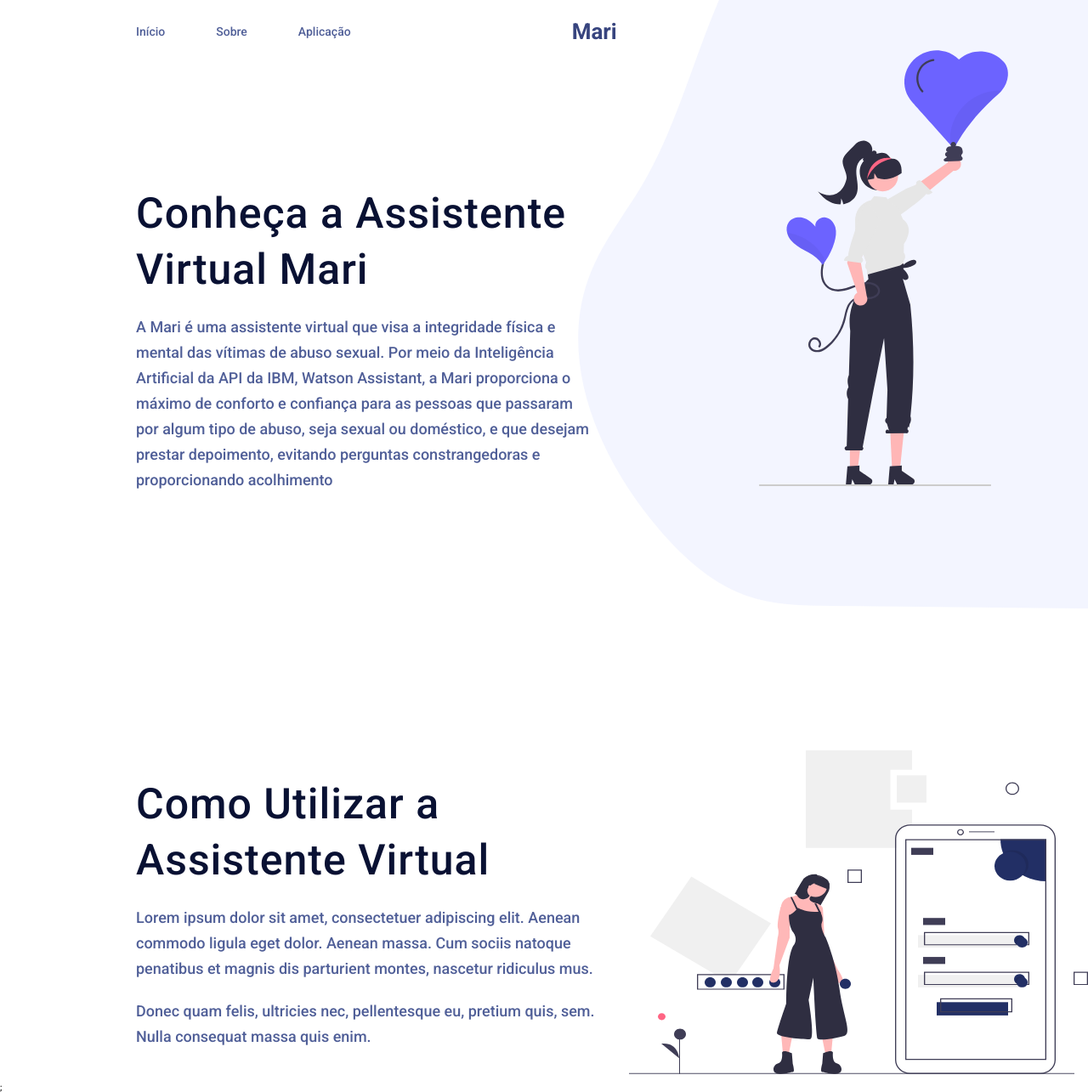
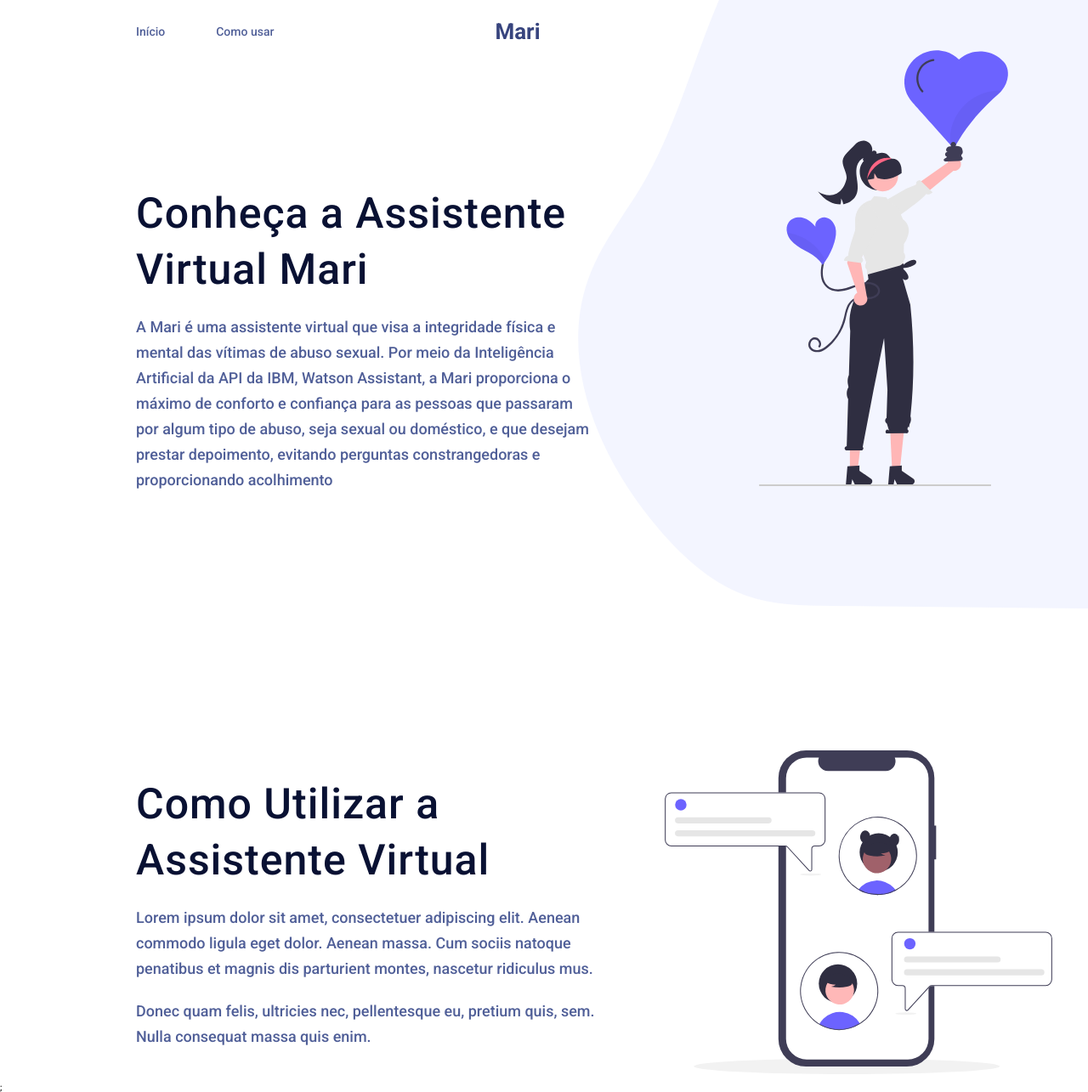
Before and after one commit to devjusan/mari-front, a React (Create React App) app: page / in a window 1280 px wide. Shown: the whole page at 85% size. Built offline with nearby package versions, Linux system fonts and the light colour scheme.

Commit message:
feat: basic route

```diff
--- a/public/index.html
+++ b/public/index.html
@@ -45,5 +45,23 @@
       To begin the development, run `npm start` or `yarn start`.
       To create a production bundle, use `npm run build` or `yarn build`.
     -->
+    <script>
+      window.watsonAssistantChatOptions = {
+        integrationID: 'f92fbf3c-cfef-4bb3-b359-bc784205464c', // The ID of this integration.
+        region: 'eu-gb', // The region your integration is hosted in.
+        serviceInstanceID: '2dac124f-f39f-4c12-9305-399f322937d3', // The ID of your service instance.
+        onLoad: function (instance) {
+          instance.render();
+        },
+      };
+      setTimeout(function () {
+        const t = document.createElement('script');
+        t.src =
+          'https://web-chat.global.assistant.watson.appdomain.cloud/versions/' +
+          (window.watsonAssistantChatOptions.clientVersion || 'latest') +
+          '/WatsonAssistantChatEntry.js';
+        document.head.appendChild(t);
+      });
+    </script>
   </body>
 </html>
--- a/src/components/header/index.tsx
+++ b/src/components/header/index.tsx
@@ -5,9 +5,12 @@ const Header: React.FC = () => (
   <Styles.Header>
     <nav>
       <ul>
-        <li>Início</li>
-        <li>Sobre</li>
-        <li>Aplicação</li>
+        <li>
+          <a href="/#">Início</a>
+        </li>
+        <li>
+          <a href="#use">Como usar</a>
+        </li>
       </ul>
     </nav>
     <Styles.Title>Mari</Styles.Title>
--- a/src/components/header/styles.ts
+++ b/src/components/header/styles.ts
@@ -16,13 +16,15 @@ const Header = styled.header`
     list-style: none;
   }
 
-  nav ul li {
+  nav ul li,
+  a {
     cursor: pointer;
     font-size: 1.4rem;
     color: ${variables.colorSecondary};
     line-height: 24px;
 
     transition: color 0.3s ease;
+    text-decoration: none;
   }
 
   nav ul li:hover {
--- a/src/pages/about/index.tsx
+++ b/src/pages/about/index.tsx
@@ -1,9 +1,9 @@
 import React from 'react';
 import Styles from './styles';
-import { ReactComponent as AsideSvg } from '../../assets/imgs/about.svg';
+import { ReactComponent as AsideSvg } from '../../assets/imgs/phone.svg';
 
 const About: React.FC = () => (
-  <Styles.Container>
+  <Styles.Container id="use">
     <Styles.AsideContent>
       <Styles.TitleContainer>
         <Styles.Title>Como Utilizar a Assistente Virtual</Styles.Title>
```
Also changed, not shown: src/assets/imgs/phone.svg (added).
